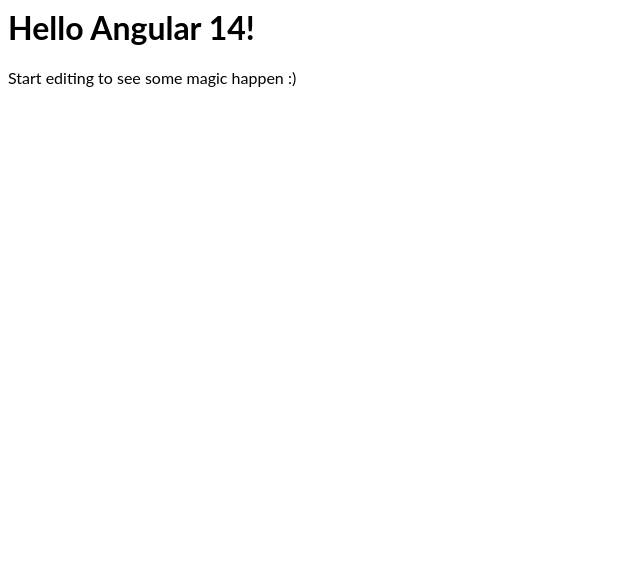
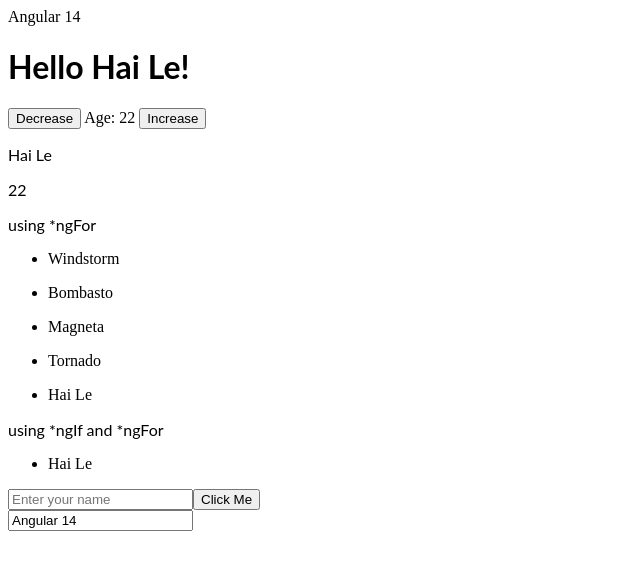
Before and after one commit to HaiLe81/Angular, an Angular app: page / in a window 1280 px wide. Shown: the top 570 px of the page, without its empty margins (0-640 px from the left). Built offline with nearby package versions, Linux system fonts and the light colour scheme.

Commit message:
3 files modified

```diff
--- a/src/app/app.component.html
+++ b/src/app/app.component.html
@@ -1,4 +1,30 @@
-<hello name="{{ name }}"></hello>
-<p>
-  Start editing to see some magic happen :)
-</p>
+{{ name }}
+<hello [hidden]="user.age <= 18" [name]="user.name"></hello>
+
+<ng-template #under18>
+  <div>
+    You are too young to see this content!
+  </div>
+</ng-template>
+
+<button (click)="user.age = user.age - 1">Decrease</button>
+Age: {{ user.age }}
+<button (click)="user.age = user.age + 1">Increase</button>
+
+<!-- {{ expression }} -->
+<p>{{ user.name }}</p>
+<p>{{ user.age }}</p>
+<p>using *ngFor</p>
+<ul *ngFor="let hero of heroes">
+	<li>
+		{{ hero }}
+	</li>
+</ul>
+<p>using *ngIf and *ngFor</p>
+<ul *ngFor="let hero of heroes">
+  <li  *ngIf="hero === 'Hai Le'">{{ hero }}</li>
+</ul>
+<input type="text" [value]="" placeholder="Enter your name" />
+<button type="button" (click)="handler($event)" >Click Me</button>
+<br>
+<input type="text" [(ngModel)]="name" (ngModelChange)="name = $event" />
--- a/src/app/app.component.ts
+++ b/src/app/app.component.ts
@@ -7,4 +7,12 @@
 })
 export class AppComponent  {
   name = 'Angular ' + VERSION.major;
+  heroes = ['Windstorm', 'Bombasto', 'Magneta', 'Tornado', 'Hai Le'];
+  user = {
+    name: 'Hai Le',
+    age: 22
+  }
+  handler(event){
+    console.log('Clicked', event.target.value)
+  }
 }
--- a/src/app/hello.component.ts
+++ b/src/app/hello.component.ts
@@ -7,4 +7,12 @@
 })
 export class HelloComponent  {
   @Input() name: string;
+
+  ngOnInit(){
+    console.log('Init')
+  }
+
+  ngOnDestroy(){
+    console.log('Destroy')
+  }
 }
```
